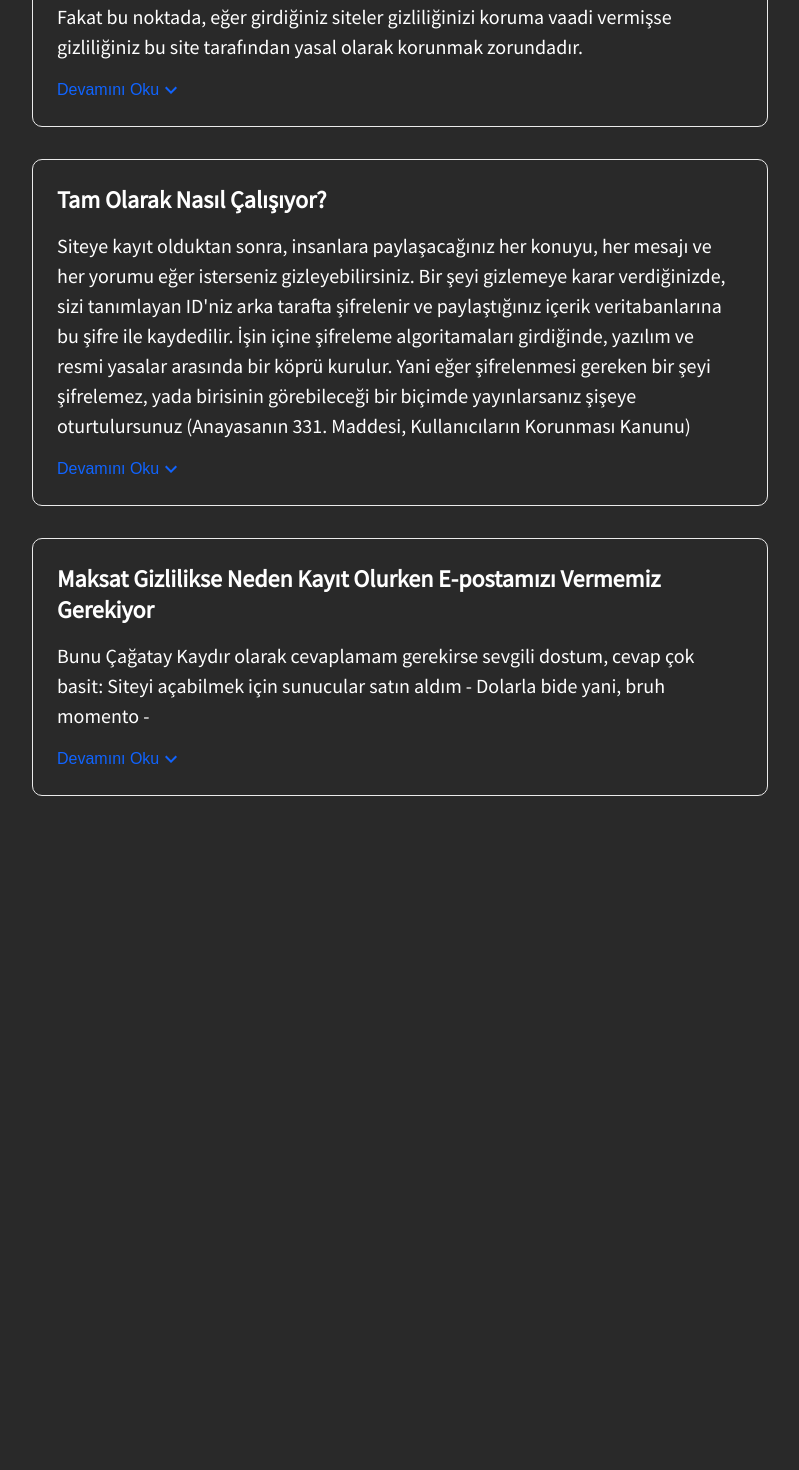
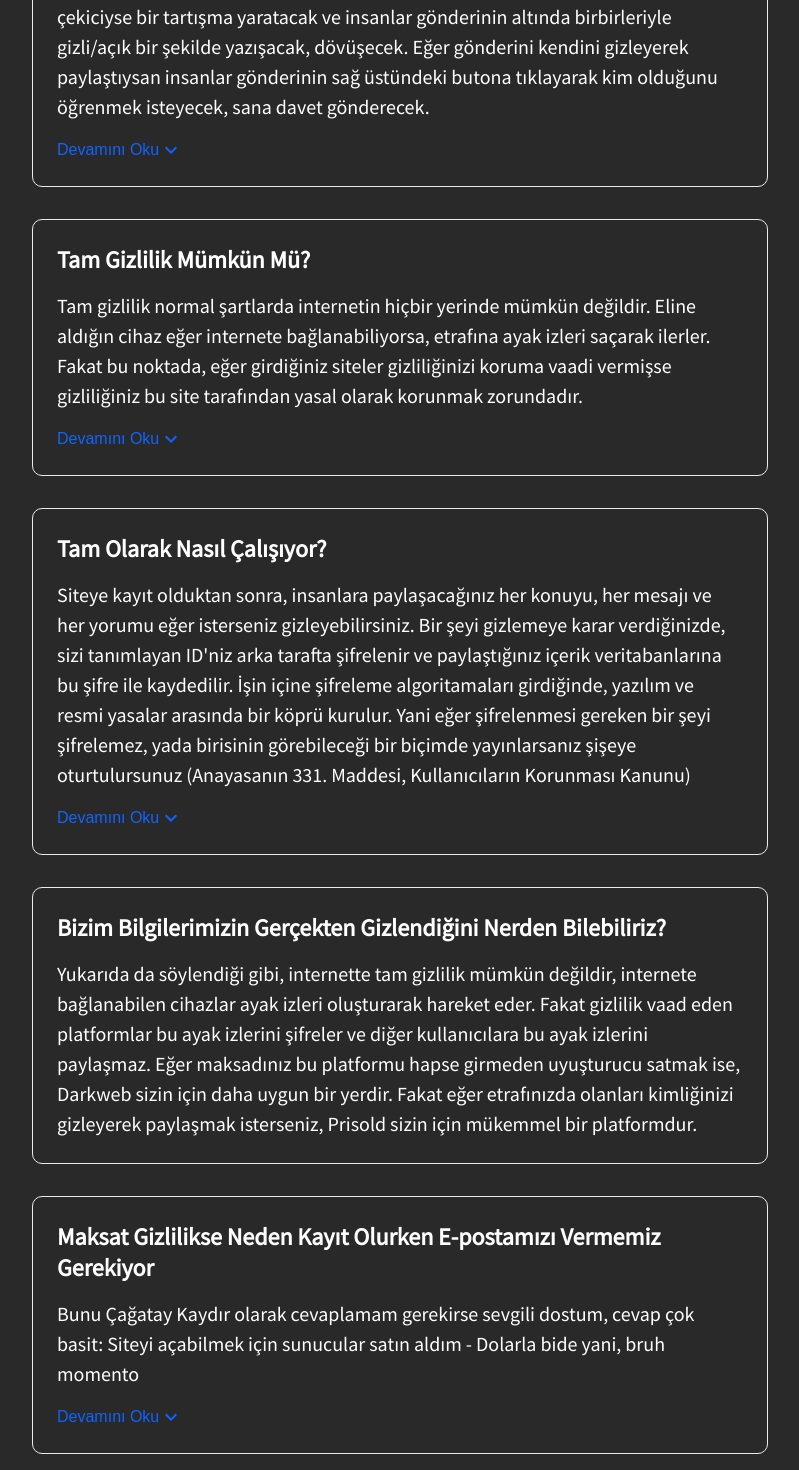
Before and after one commit to Cugatay/highcool-frontend, a Next.js app: page / in a window 1280 px wide. Shown: the part 612-2082 px from the top of the page, without its empty margins (240-1039 px from the left). Before the commit the page ends 1424 px from the top, so only its background shows below. Built offline with nearby package versions, Linux system fonts and the light colour scheme.

Commit message:
landing more info

```diff
--- a/components/LandingInfo.js
+++ b/components/LandingInfo.js
@@ -27,7 +27,7 @@ export default function LandingInfo({
                 }
               </>
             )
-              : (
+              : hiddenInfo && (
                 <Button
                   className={styles.moreButton}
                   onClick={() => setIsShowing(true)}
--- a/pages/index.js
+++ b/pages/index.js
@@ -30,6 +30,8 @@ export default function Landing() {
             hiddenInfo="Yıllarca gün yüzü görmemesine rağmen facebook.com'dan daha parlak bir gelecek sunan bu diyarlarda, eğer bir şey yanlışsa onu söylersin. Solder olmak bunu gerektirir. Solder, Prisold platformunu etrafındaki salak saçma olayların eleştirilmesini ve düzeltilmesini isteyerek kullan kişilere denir. Bu kişiler, etraflarını çevreleyen karanlığı yarıp geçme kabiliyetine sahiptirler. İstedikleri takdirde, istedikleri olayı kimliklerini açığa çıkarmaksızın paylaşıp eleştirebilirler. Yani kısaca, 2 ay boyunca sınav telaşı yaşayan bir öğrenciysen bu platform tam sana göre. Stresini bu salak sistemi eleştirerek dağıtabilirsin burada. Tabi küfretme ki hapse girmeyelim, değil mi yoldaş."
           />
 
+          <LandingInfo title="Sitede Neler Yapılıyor?" info="Bu sitedeki en temel amaç, gönderi oluşturmak ve bu gönderileri kendinizi gizleyerek veya gizlemeden paylaşmak. Paylaştığınız bu gönderiler, eğer dikkat çekiciyse bir tartışma yaratacak ve insanlar gönderinin altında birbirleriyle gizli/açık bir şekilde yazışacak, dövüşecek. Eğer gönderini kendini gizleyerek paylaştıysan insanlar gönderinin sağ üstündeki butona tıklayarak kim olduğunu öğrenmek isteyecek, sana davet gönderecek." hiddenInfo="Burada dikkatli ol, kime güveneceğini sen seçiyorsun Prisolder!" />
+
           <LandingInfo
             title="Tam Gizlilik Mümkün Mü?"
             info="Tam gizlilik normal şartlarda internetin hiçbir yerinde mümkün değildir. Eline aldığın cihaz eğer internete bağlanabiliyorsa, etrafına ayak izleri saçarak ilerler. Fakat bu noktada, eğer girdiğiniz siteler gizliliğinizi koruma vaadi vermişse gizliliğiniz bu site tarafından yasal olarak korunmak zorundadır."
@@ -48,7 +50,9 @@ export default function Landing() {
             github
           />
 
-          <LandingInfo title="Maksat Gizlilikse Neden Kayıt Olurken E-postamızı Vermemiz Gerekiyor" info="Bunu Çağatay Kaydır olarak cevaplamam gerekirse sevgili dostum, cevap çok basit: Siteyi açabilmek için sunucular satın aldım - Dolarla bide yani, bruh momento -" hiddenInfo="Ve o kadar uğraşmışken sitenin çökmesini istemiyorum doğal olarak. Fakat eğer e-posta doğrulatmazsam bir kişi binlerce hesap açabilir. - Ama bunu engellemenin tek yolu e-posta doğrulaması mı yani? Diye sorarsan eğer hayır, önümde iki seçenek vardı: Telefon numarası doğrulama, e-posta doğrulama. Ve ben olsam kendi numaramı bana ne olursa olsun vermezdim :D Bunun yanı sıra, e-posta çok daha güvenli olduğundan dolayı bu yolu seçtim. Yani kısaca, e-posta daha güvenli bir yol olduğundan dolayı e-posta ile kayıt oluyorsun sevgili dostum <3" />
+          <LandingInfo title="Bizim Bilgilerimizin Gerçekten Gizlendiğini Nerden Bilebiliriz?" info="Yukarıda da söylendiği gibi, internette tam gizlilik mümkün değildir, internete bağlanabilen cihazlar ayak izleri oluşturarak hareket eder. Fakat gizlilik vaad eden platformlar bu ayak izlerini şifreler ve diğer kullanıcılara bu ayak izlerini paylaşmaz. Eğer maksadınız bu platformu hapse girmeden uyuşturucu satmak ise, Darkweb sizin için daha uygun bir yerdir. Fakat eğer etrafınızda olanları kimliğinizi gizleyerek paylaşmak isterseniz, Prisold sizin için mükemmel bir platformdur." />
+
+          <LandingInfo title="Maksat Gizlilikse Neden Kayıt Olurken E-postamızı Vermemiz Gerekiyor" info="Bunu Çağatay Kaydır olarak cevaplamam gerekirse sevgili dostum, cevap çok basit: Siteyi açabilmek için sunucular satın aldım - Dolarla bide yani, bruh momento" hiddenInfo="Ve o kadar uğraşmışken sitenin çökmesini istemiyorum doğal olarak. Fakat eğer e-posta doğrulatmazsam bir kişi binlerce hesap açabilir. - Ama bunu engellemenin tek yolu e-posta doğrulaması mı yani? Diye sorarsan eğer hayır, önümde iki seçenek vardı: Telefon numarası doğrulama, e-posta doğrulama. Ve ben olsam kendi numaramı bana ne olursa olsun vermezdim :D Bunun yanı sıra, e-posta çok daha güvenli olduğundan dolayı bu yolu seçtim. Yani kısaca, e-posta daha güvenli bir yol olduğundan dolayı e-posta ile kayıt oluyorsun sevgili dostum <3" />
         </div>
       </main>
 
```
